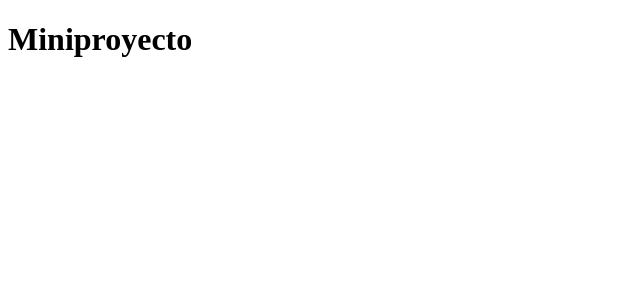
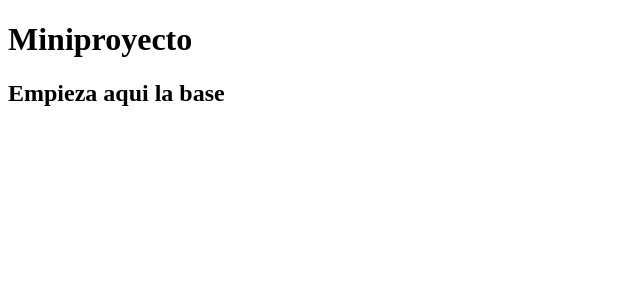
Before and after one commit to JesusRM04/MiniProyecto-Reservacion-Vuelos, an Angular app: page / in a window 1280 px wide. Shown: the top 300 px of the page, without its empty margins (0-640 px from the left). Built offline with nearby package versions, Linux system fonts and the light colour scheme.

Commit message:
no cache2

```diff
--- a/src/app/app.component.html
+++ b/src/app/app.component.html
@@ -1 +1,2 @@
 <h1>Miniproyecto</h1>
+<h2>Empieza aqui la base</h2>
```
